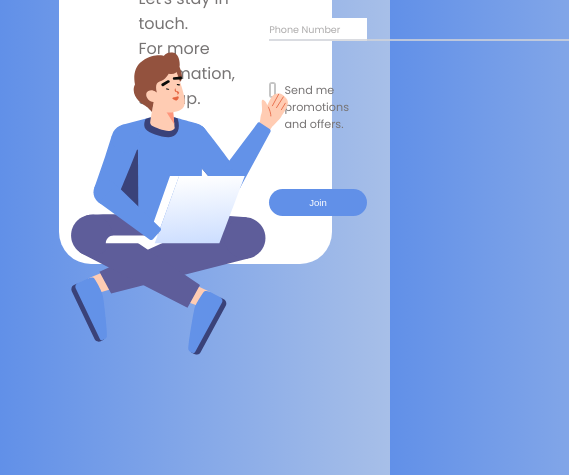
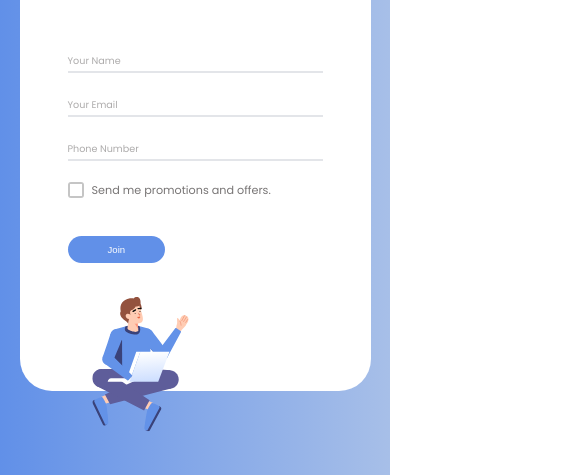
Before and after one commit to AvellaJB/forms-animations, a plain HTML site: page index.html in a window 390 px wide. Shown: the part 369-844 px from the top of the page, 569 px wide, since content can reach past the window. Drawn offline with nearby package versions, Linux system fonts and the light colour scheme.

Commit message:
Added some responsiveness features

```diff
--- a/style.css
+++ b/style.css
@@ -158,3 +158,24 @@ button {
   transform: translate(-50%, -50%);
   opacity: 0;
 }
+
+@media screen and (max-width: 812px) {
+  form{
+    width : 90vw;
+    min-height: 80vh;
+    flex-direction: column;
+    padding : 8rem 3rem;
+  }
+
+  #character {
+      position : absolute;
+      transform: scale(0.4) translate(0%, 30%);
+      bottom: 0;
+      left: 0;
+      transform-origin: bottom;
+  }
+.line-svg {
+  width: 100%;
+}
+
+}
```
